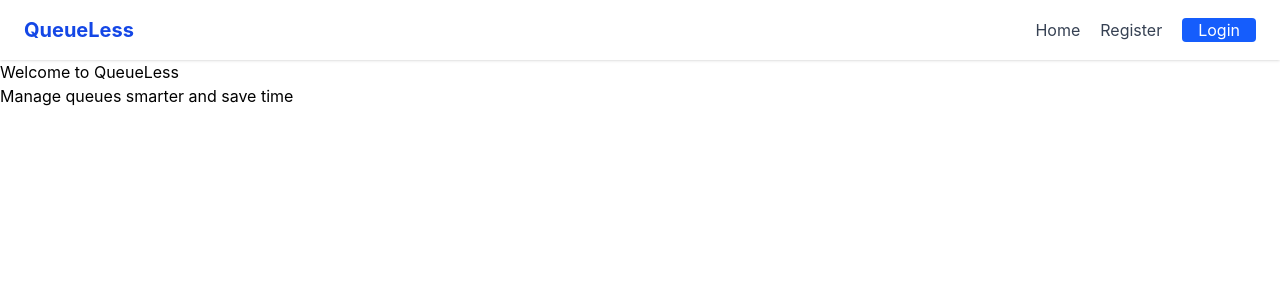
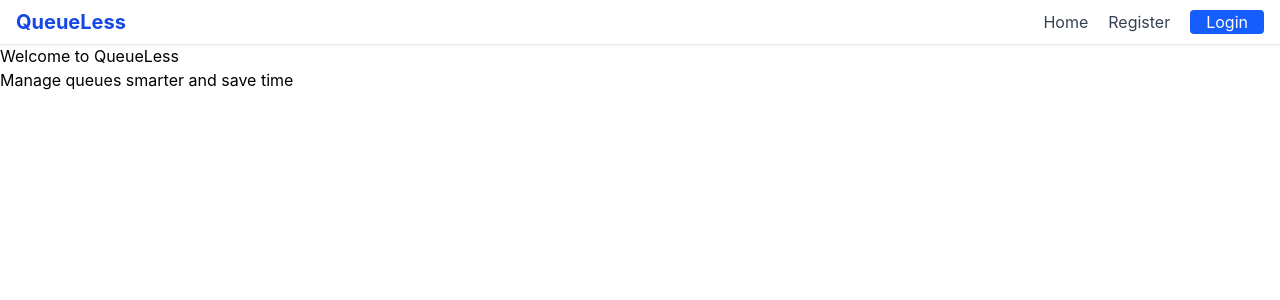
Before and after one commit to Pramodkumar9039/QueueLess, a React (Vite) app in the folder client/: page / in a window 1280 px wide. Shown: the top 300 px of the page. Built offline with nearby package versions, Linux system fonts and the light colour scheme.

Commit message:
And also Created Register and Login UI

```diff
--- a/client/src/components/Navbar.jsx
+++ b/client/src/components/Navbar.jsx
@@ -11,7 +11,7 @@ const Navbar = () => {
     }
 
     return (
-        <nav className='flex items-center justify-between bg-white px-6 py-4 shadow'>
+        <nav className='flex items-center justify-between bg-white px-4 py-2 shadow'>
             <Link to='/' className='text-xl font-bold text-blue-700'>
                 QueueLess
             </Link>
```
